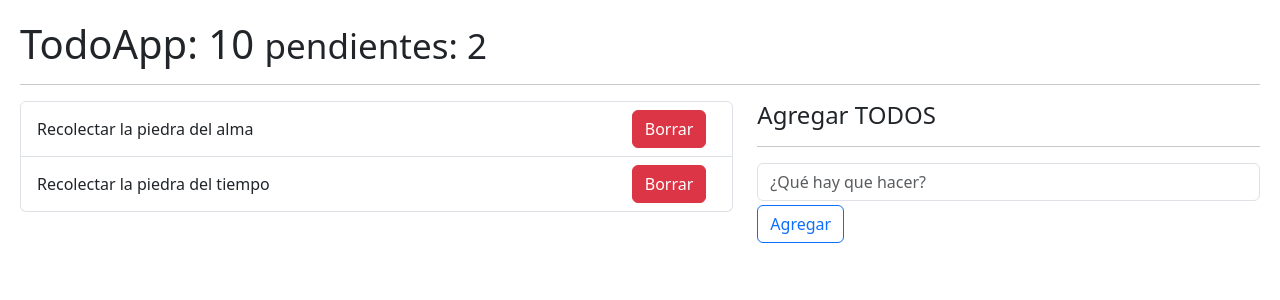
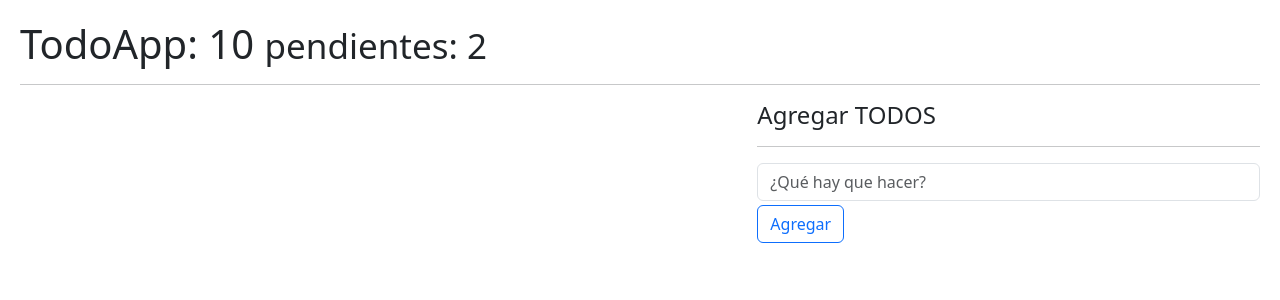
Before and after one commit to sebassg7/Hooks---App, a React (Vite) app: page / in a window 1280 px wide. Shown: the top 300 px of the page. Built offline with nearby package versions, Linux system fonts and the light colour scheme.

Commit message:
Agregar TODO y guardar TODO en LocalStorage

```diff
--- a/src/08-useReducer/TodoApp.jsx
+++ b/src/08-useReducer/TodoApp.jsx
@@ -1,28 +1,41 @@
-import { useReducer, useState } from "react";
+import { useEffect, useReducer, useState } from "react";
 import { todoReducer } from "./todoReducer";
 import { TodoList } from "./TodoList";
 import { TodoAdd } from "./TodoAdd";
 
 const initialState = [
-    {
-        id: new Date().getTime(),
-        description: 'Recolectar la piedra del alma',
-        done: false,
-    },
-    {
-        id: new Date().getTime() *3,
-        description: 'Recolectar la piedra del tiempo',
-        done: false,
-    }
+    // {
+    //     id: new Date().getTime(),
+    //     description: 'Recolectar la piedra del alma',
+    //     done: false,
+    // },
+    // {
+    //     id: new Date().getTime() *3,
+    //     description: 'Recolectar la piedra del tiempo',
+    //     done: false,
+    // }
 ];
+
+const init = () => {
+    return JSON.parse(localStorage.getItem('todos')) || [];
+};
 
 export const TodoApp = () => {
 
-const [todos, dispatch] = useReducer(todoReducer, initialState);
+const [todos, dispatch] = useReducer(todoReducer, initialState, init);
+
+useEffect(() => {
+  localStorage.setItem('todos',JSON.stringify(todos));
+}, [todos])
 
 
 const  handelNewTodo = (todo) => {
-    console.log('handleNewTodo',{todo});
+    const action = {
+        type: '[TODO] Add Todo',
+        payload: todo,
+    };
+
+    dispatch( action );
 };
 
   return (
--- a/src/08-useReducer/todoReducer.js
+++ b/src/08-useReducer/todoReducer.js
@@ -1,11 +1,10 @@
 export const todoReducer = (initialState = [],action) => {
-//  switch (action.type) {
-//     case 'ABC':
+ switch (action.type) {
+    case '[TODO] Add Todo':
 
-//     throw new Error('Action.type = ABC no esta implementada');
-//         // return initialState;
+    return [...initialState, action.payload]
 
-//     default:
-//         return initialState;
-//  }
+    default:
+        return initialState;
+ }
 }
```
